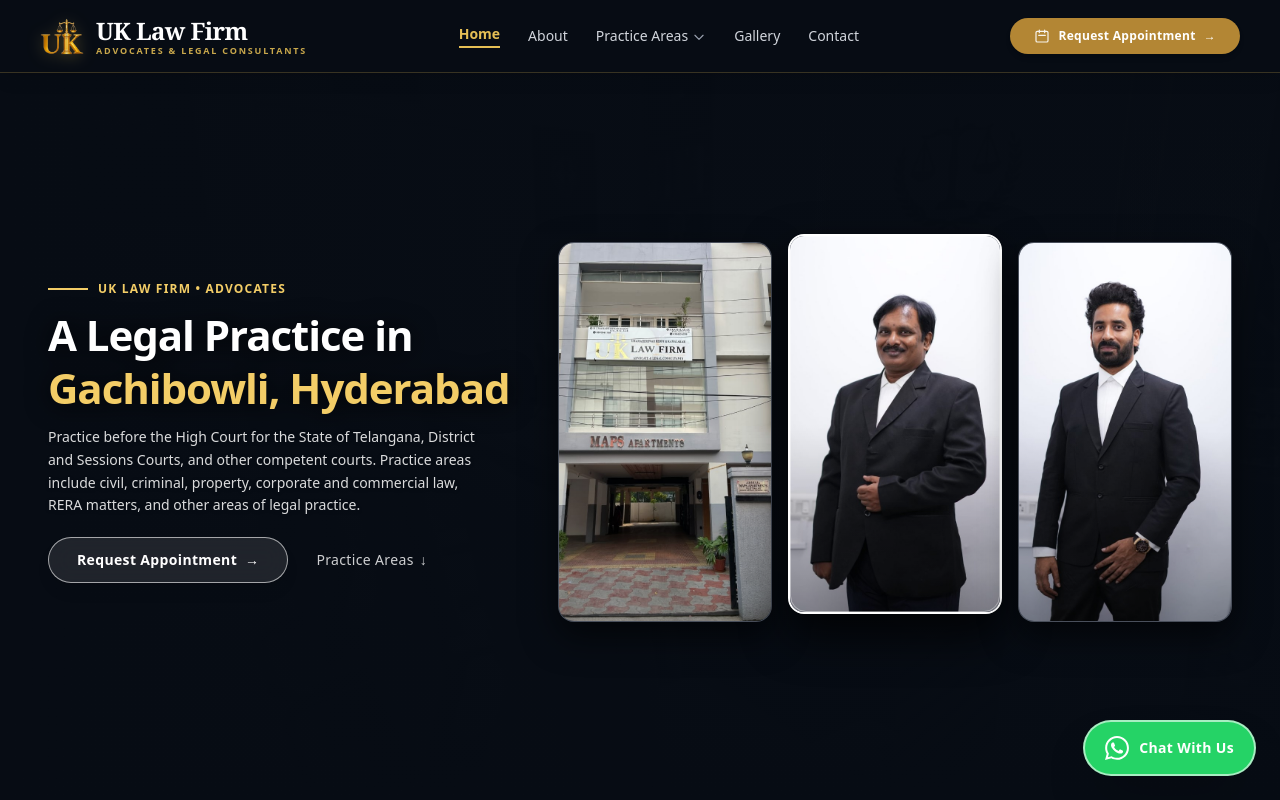
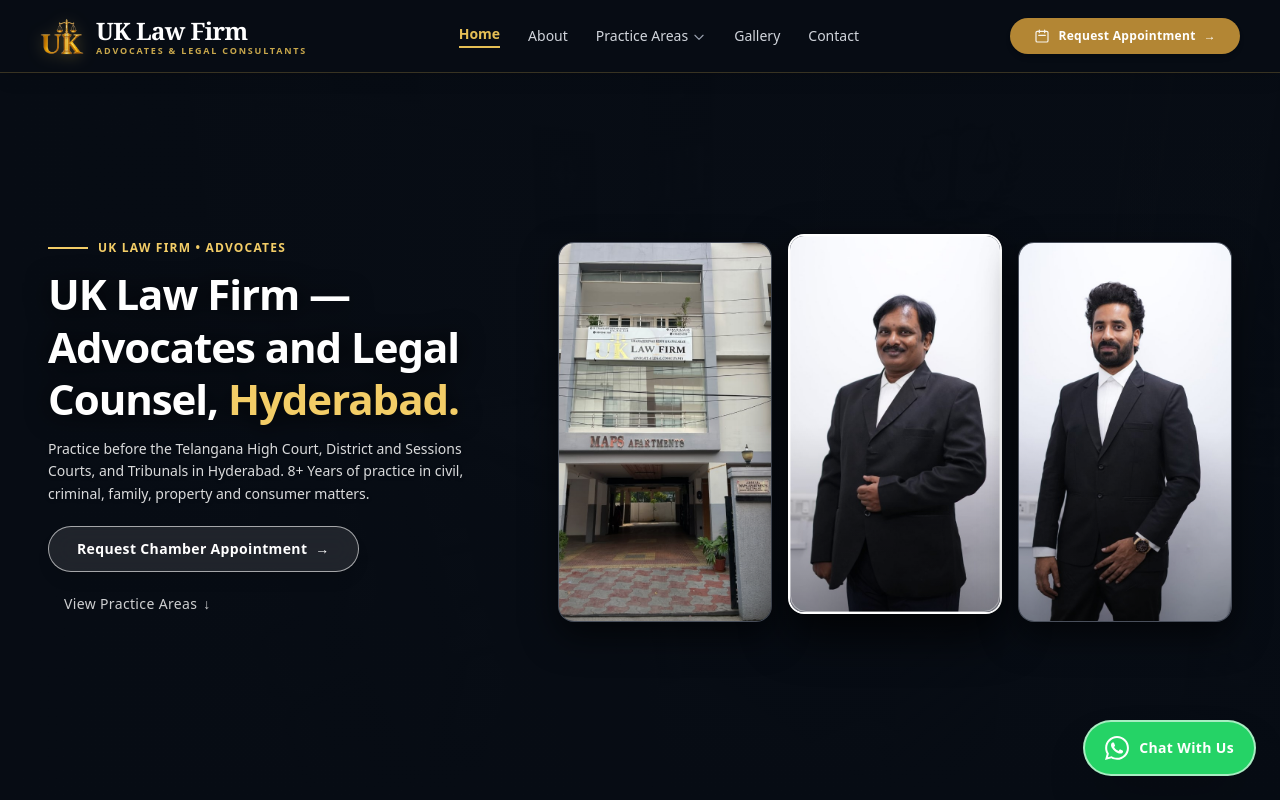
Before and after one commit to kavithamedida4-web/Lawyer-website, a Next.js app: page / in a window 1280 px wide. Shown: the top 800 px of the page. Built offline with nearby package versions, Linux system fonts and the light colour scheme.

Commit message:
Update Hero section copy to match revised layout

```diff
--- a/components/Hero.tsx
+++ b/components/Hero.tsx
@@ -126,23 +126,22 @@ export default function Hero() {
 
             {/* Main Headline - font-sans font-semibold (600) */}
             <h1 className="text-3xl sm:text-4xl lg:text-[42px] font-sans font-semibold text-white leading-tight tracking-tight mb-3 max-w-[600px] drop-shadow-[0_2px_12px_rgba(0,0,0,0.95)]">
-              <span>A Legal Practice in</span>
-              <br />
-              <span className="text-[#f3cd67]">Gachibowli, Hyderabad</span>
+              <span>UK Law Firm — Advocates and Legal Counsel, </span>
+              <span className="text-[#f3cd67]">Hyderabad.</span>
             </h1>
 
             {/* Subtitle / Description */}
             <p className="text-white/85 text-xs sm:text-sm lg:text-[14px] leading-relaxed font-sans font-normal mb-5 max-w-md drop-shadow-sm">
-              Practice before the High Court for the State of Telangana, District and Sessions Courts, and other competent courts. Practice areas include civil, criminal, property, corporate and commercial law, RERA matters, and other areas of legal practice.
+              Practice before the Telangana High Court, District and Sessions Courts, and Tribunals in Hyderabad. 8+ Years of practice in civil, criminal, family, property and consumer matters.
             </p>
 
             {/* CTA Action Buttons */}
-            <div className="flex items-center gap-3">
+            <div className="flex flex-wrap items-center gap-3">
               <Link
                 href="/contact"
                 className="px-6 sm:px-7 py-2.5 sm:py-3 rounded-full border border-white/60 hover:border-[#f3cd67] bg-white/10 hover:bg-[#c9a84c] text-white hover:text-black backdrop-blur-md text-xs sm:text-sm font-semibold font-sans tracking-wide transition-all duration-300 shadow-lg active:scale-95 inline-flex items-center gap-2 group cursor-pointer"
               >
-                <span>Request Appointment</span>
+                <span>Request Chamber Appointment</span>
                 <span className="group-hover:translate-x-1 transition-transform">→</span>
               </Link>
 
@@ -150,7 +149,7 @@ export default function Hero() {
                 href="#services"
                 className="px-4 py-2.5 rounded-full text-white/80 hover:text-[#f3cd67] text-xs sm:text-sm font-medium font-sans tracking-wide transition-colors inline-flex items-center gap-1.5"
               >
-                <span>Practice Areas</span>
+                <span>View Practice Areas</span>
                 <span>↓</span>
               </a>
             </div>
```
